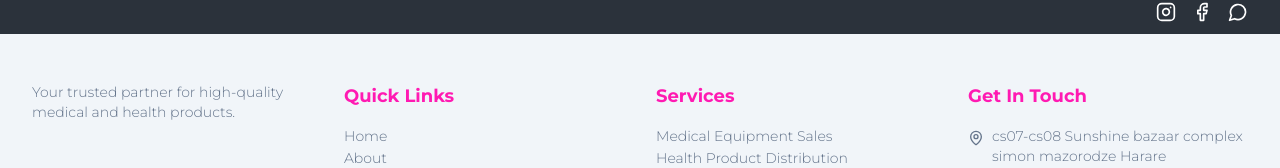
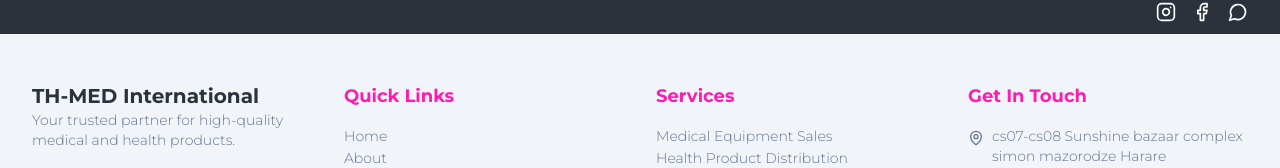
Before and after one commit to thmedinternational/thmed-repo, a React (Vite) app: page / in a window 1280 px wide. Shown: the part 1000-1168 px from the top of the page. Built offline with nearby package versions, Linux system fonts and the light colour scheme; no server answers; the database is empty.

Commit message:
[dyad] Replaced the logo with the shop name "TH-MED International" as a title in the footer. - wrote 1 file(s)

```diff
--- a/src/components/Footer.tsx
+++ b/src/components/Footer.tsx
@@ -7,9 +7,9 @@ import { Skeleton } from './ui/skeleton';
 const Footer = () => {
   const { settings, loading } = useSettings();
 
+  // This component is no longer used in the footer, but kept for reference if needed elsewhere.
   const StoreLogoAndName = () => (
     <div className="flex items-center space-x-2">
-      {/* Removed logo image */}
       {loading ? (
         <Skeleton className="h-5 w-24 bg-gray-500" />
       ) : (
@@ -22,17 +22,14 @@ const Footer = () => {
     </div>
   );
 
-  const StoreLogoAndNameMuted = () => (
+  const StoreNameTitle = () => (
     <div className="flex items-center space-x-2">
-      {/* Removed logo image */}
       {loading ? (
-        <Skeleton className="h-5 w-24 bg-gray-500" />
+        <Skeleton className="h-6 w-48 bg-gray-500" />
       ) : (
-        settings?.show_store_name && (
-          <span className="font-bold text-foreground">
-            {settings?.store_name || 'TH-MED International'}
-          </span>
-        )
+        <span className="font-bold text-xl text-foreground"> {/* Applied text-xl and text-foreground for title styling */}
+          TH-MED International
+        </span>
       )}
     </div>
   );
@@ -60,7 +57,7 @@ const Footer = () => {
           {/* Store Info */}
           <div className="space-y-0">
             <Link to="/" className="flex items-center space-x-2 mb-0 py-0">
-              <StoreLogoAndNameMuted />
+              <StoreNameTitle /> {/* Using the new StoreNameTitle component */}
             </Link>
             <p className="text-sm text-muted-foreground max-w-xs mt-0">
               Your trusted partner for high-quality medical and health products.
```
